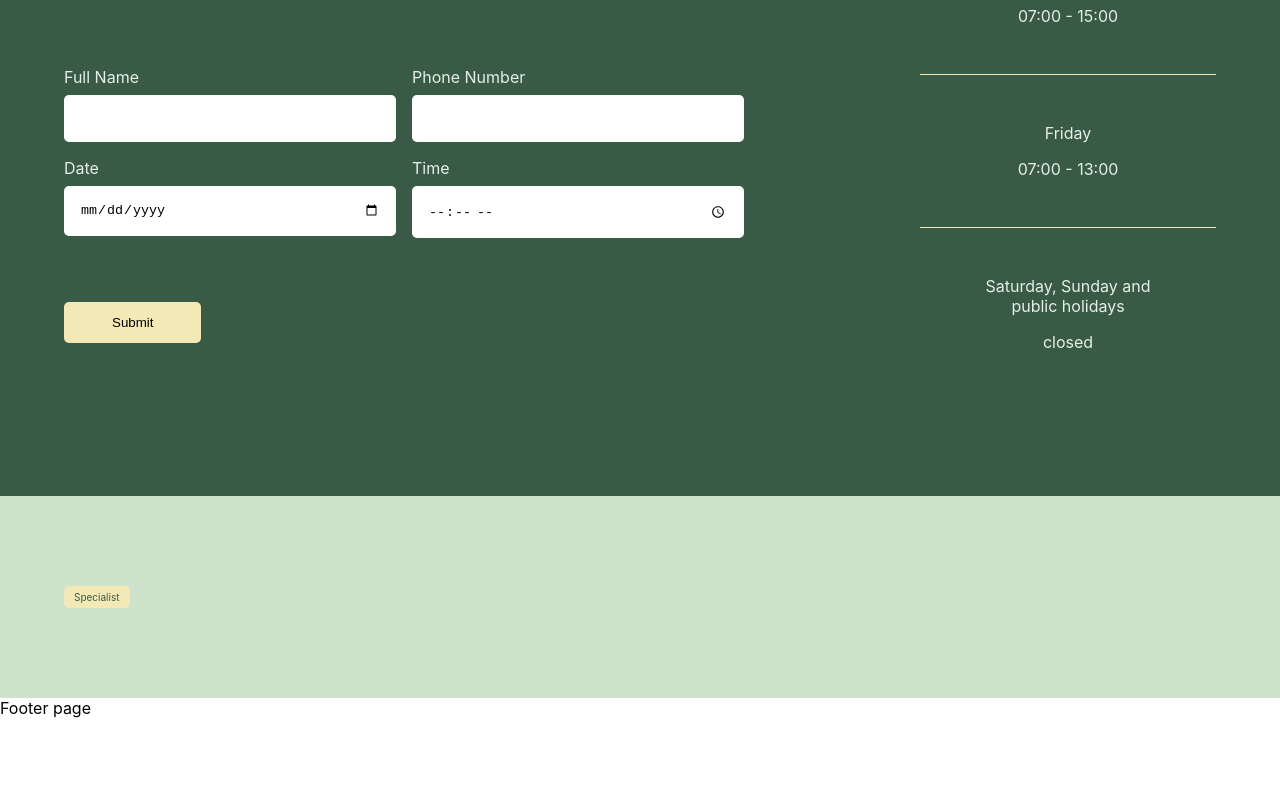
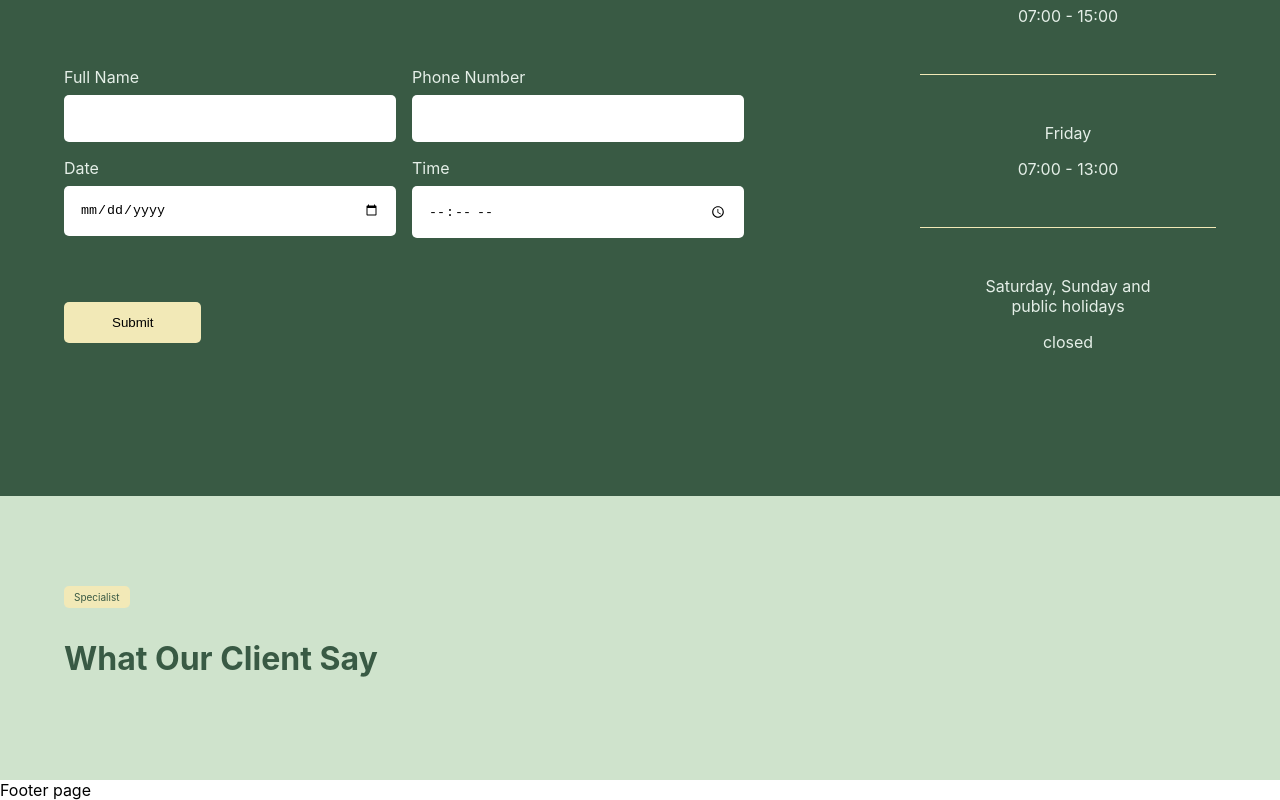
Before and after one commit to MuhammadTurkmen/Dental-Landing-Page-React, a React (Create React App) app: page / in a window 1280 px wide. Shown: the part 3730-4530 px from the top of the page. Before the commit the page ends 4448 px from the top, so only its background shows below. Built offline with nearby package versions, Linux system fonts and the light colour scheme.

Commit message:
adding star

```diff
--- a/src/components/Testimonial.js
+++ b/src/components/Testimonial.js
@@ -1,16 +1,20 @@
 import React from "react";
 import styled from "styled-components";
+import { client_response } from "../data";
 
 function Testimonial() {
   return (
     <Wrapper>
       <p className="title">Specialist</p>
+      <h1>What Our Client Say </h1>
     </Wrapper>
   );
 }
 
 const Wrapper = styled.div`
   background: var(--Light-green, #cfe3cc);
+  color: var(--dark-green, #395a44);
+
   padding: 5rem 1.5rem;
 
   .title {
```
Also changed, not shown: src/data.js (+6 -1 lines).
